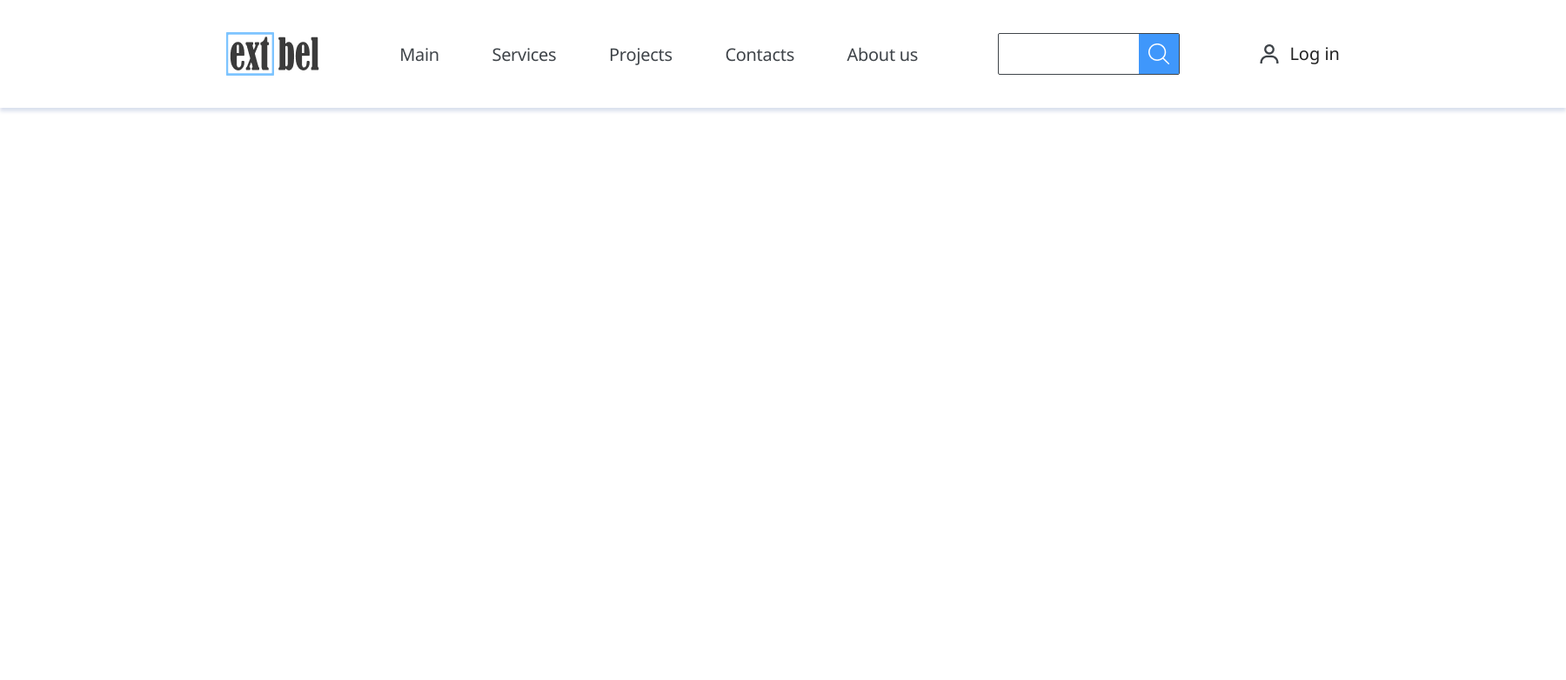
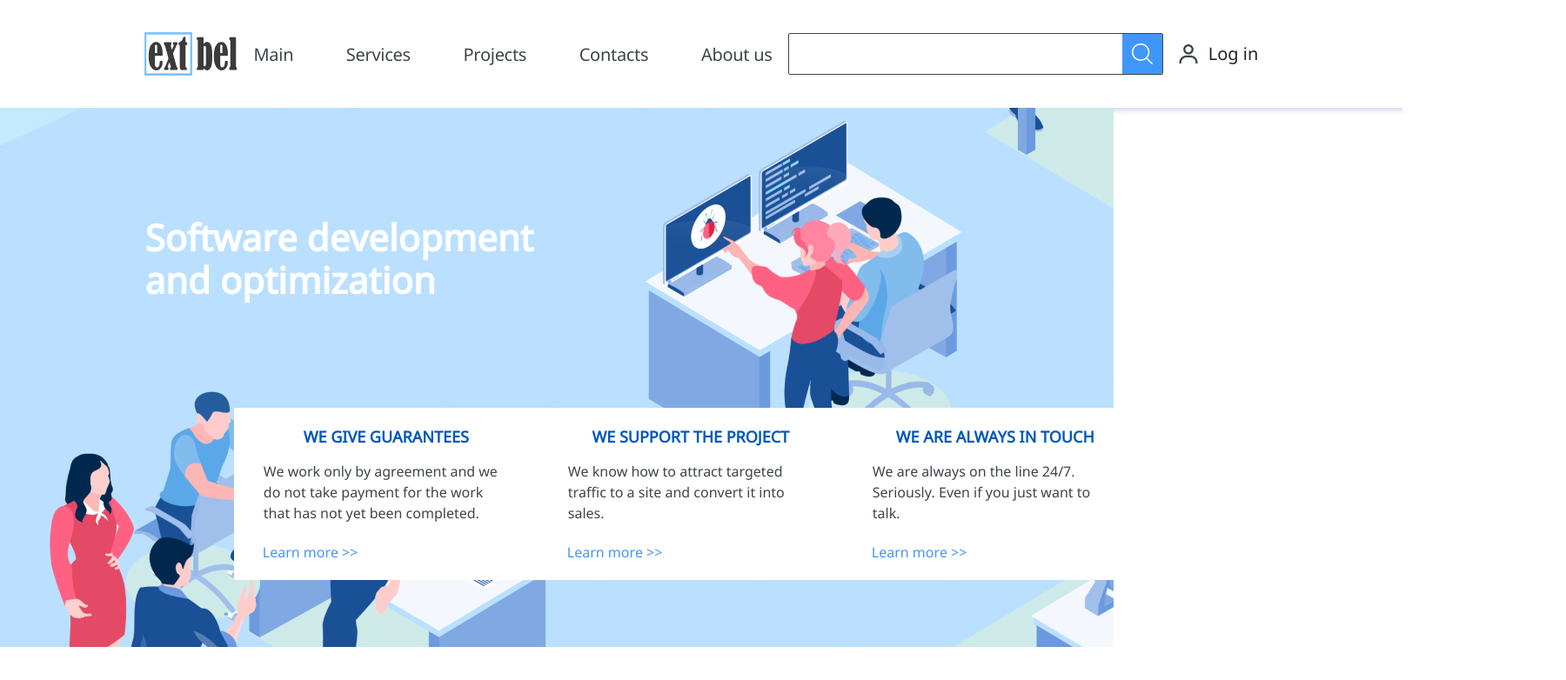
Before and after one commit to yuliagushcha/extbel, a website built with webpack: page src/index.html in a window 1280 px wide. Shown: the top 782 px of the page at 87% size, 1800 px wide, since content can reach past the window. Built offline with nearby package versions, Linux system fonts and the light colour scheme.

Commit message:
feat: implement card area

```diff
--- a/src/index.html
+++ b/src/index.html
@@ -45,6 +45,26 @@
     </header>
 
     <main class="main">
+      <section class="main-info">
+        <h2 class="main-info-header">Software development<br>and optimization</h2>
+        <section class="main-info-cards">
+          <article class="main-info-cardArea">
+            <h3 class="main-info-cardArticle">We give guarantees</h3>
+            <p class="main-info-cardText">We work only by agreement and we do not take payment for the work that has not yet been completed.</p>
+            <a class="main-info-cardLink">Learn more >></a>
+          </article>
+          <article class="main-info-cardArea">
+            <h3 class="main-info-cardArticle">We support the project</h3>
+            <p class="main-info-cardText">We know how to attract targeted traffic to a site and convert it into sales.</p>
+            <a class="main-info-cardLink">Learn more >></a>
+          </article>
+          <article class="main-info-cardArea">
+            <h3 class="main-info-cardArticle">We are always in touch</h3>
+            <p class="main-info-cardText">We are always on the line 24/7. Seriously. Even if you just want to talk.</p>
+            <a class="main-info-cardLink">Learn more >></a>
+          </article>
+        </section>
+      </section>
 
     </main>
 
--- a/src/styles/style.scss
+++ b/src/styles/style.scss
@@ -25,7 +25,7 @@
   max-width: 1400px;
   height: 100%;
   max-height: 124px;
-  padding: 0 260px;
+  padding: 0 13%;
   background-color: #FFFFFF;
   box-shadow: 0px 4px 4px rgba(12, 47, 136, 0.15);
 
@@ -67,8 +67,7 @@
 
   &-search {
     height: 48px;
-    width: 100%;
-    max-width: 431px;
+    width: 431px;
     border: 1px solid #3F4449;
     box-sizing: border-box;
     border-radius: 2px;
@@ -119,3 +118,85 @@
     }
   }
 }
+
+.main {
+
+  &-info {
+    width: 100%;
+    max-width: 1920px;
+    height: 620px;
+    background: url('../assets/images/Cover.png');
+
+    &-header {
+      display: flex;
+      align-items: center;
+      height: 345px;
+      width: 528px;
+      padding-left: 13%;
+      font-family: Noto Sans;
+      font-size: 42px;
+      font-style: normal;
+      font-weight: 700;
+      line-height: 49px;
+      letter-spacing: 0em;
+      color: #FFFFFF;
+    }
+
+    &-cards {
+      display: flex;
+      align-items: center;
+      justify-content: space-between;
+      padding: 0 21%;
+    }
+
+    &-cardArea {
+      display: flex;
+      flex-direction: column;
+      align-items: center;
+      justify-content: space-evenly;
+      height: 198px;
+      width: 350px;
+      background: linear-gradient(0deg, #FFFFFF, #FFFFFF), #FFFFFF;
+    }
+
+    &-cardArticle {
+      width: 350px;
+      height: 20px;
+      font-family: Noto Sans;
+      font-style: normal;
+      font-weight: 600;
+      font-size: 18px;
+      line-height: 24px;
+      text-align: center;
+      text-transform: uppercase;
+      color: #0158BA;
+    }
+
+    &-cardText {
+      width: 282px;
+      height: 72px;
+      font-family: Noto Sans;
+      font-style: normal;
+      font-weight: normal;
+      font-size: 16px;
+      line-height: 24px;
+      color: #3F4449;
+    }
+
+    &-cardLink {
+      align-self: baseline;
+      padding-left: 33px;
+      font-family: Noto Sans;
+      font-style: normal;
+      font-weight: normal;
+      font-size: 16px;
+      line-height: 24px;
+      color: #3F97FB;
+
+      &:hover {
+        cursor: pointer;
+        text-shadow: 0px 0px 1px #7bb7f3;
+      }
+    }
+  }
+}
```
Also changed, not shown: src/assets/images/Cover.png (added), src/styles/style.css, 1 other file.
